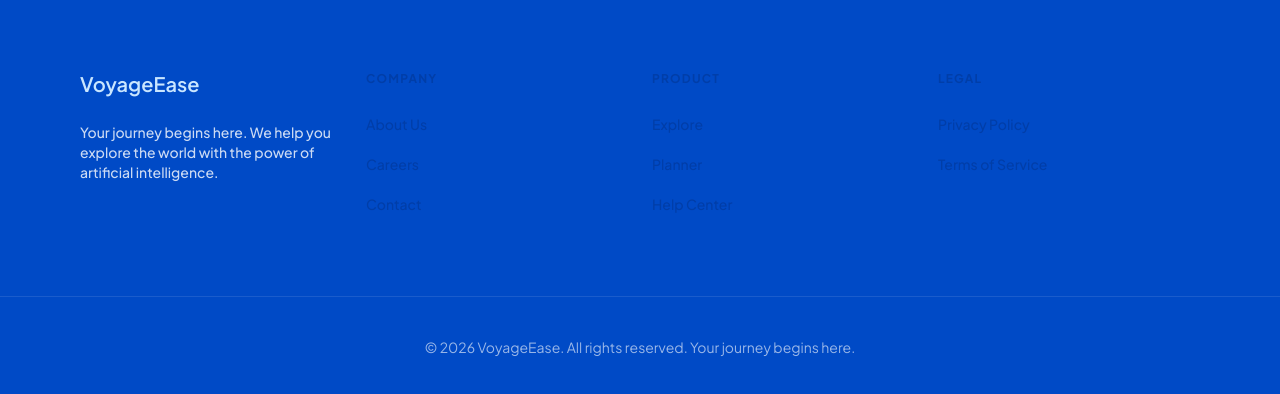
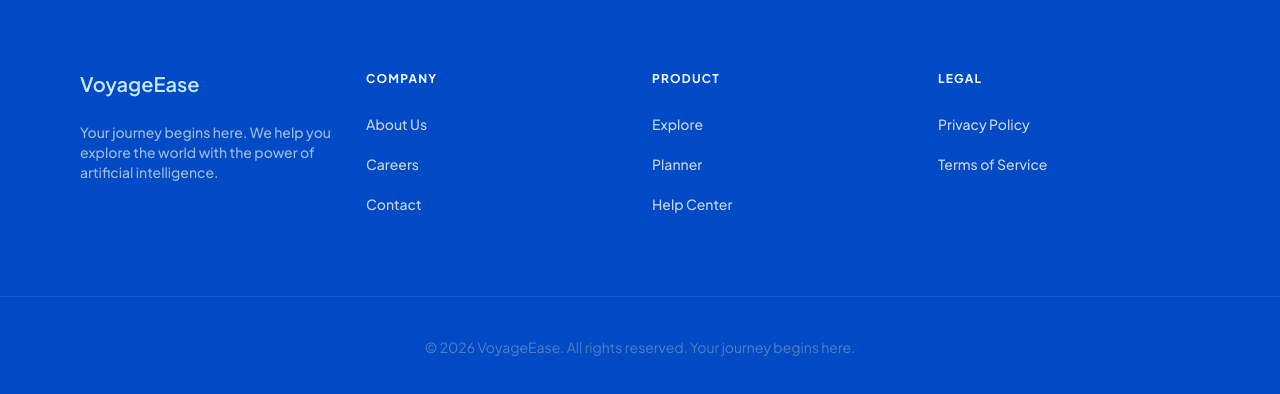
Before and after one commit to Akash7367/Trip_planer_Ai, a Next.js app in the folder frontend/: page / in a window 1280 px wide. Shown: the part 3505-3899 px from the top of the page. Built offline with nearby package versions, Linux system fonts and the light colour scheme; no server answers.

Commit message:
Fix footer link colors legibility and enable daily rotating CTA image

```diff
--- a/frontend/src/app/page.tsx
+++ b/frontend/src/app/page.tsx
@@ -5,16 +5,20 @@ import { useRouter } from 'next/navigation';
 import Link from 'next/link';
 import ThemeToggle from '@/components/ThemeToggle';
 import LanguageSelector from '@/components/LanguageSelector';
-import { getDailyLandingImage } from '@/lib/unsplash';
+import { getDailyLandingImage, getTravelPhoto } from '@/lib/unsplash';
 
 export default function Home() {
   const router = useRouter();
   const [prompt, setPrompt] = useState('');
   const [heroImage, setHeroImage] = useState('https://lh3.googleusercontent.com/aida-public/AB6AXuCc-F-71UrXqdC7dRvz62G5o6YUOhXywCbsrRCbPAzfB3YlAymVsazWwux9vLNxGz0kjWZZ_as_DsdPYeyEJ9ZCu49z9I2BqoZucG5-MUlckoy0jFiFt2eKChoOsF0gRlmhCigQVilPHi-1pV0aqYJwoS-S67KOcY2HKDOpIYnkQ6tconJDU3LE3PtvZbO-CfrjAIB-rTHTOGk_j_D1edsV-db-xuxOqMF3VwFX052ZwGt0CBU52q4co7dH0WSKb4bs5bweK_IZac0');
+  const [ctaImage, setCtaImage] = useState('https://lh3.googleusercontent.com/aida-public/AB6AXuAJF-4HffU7La3O9eeXHGBEwoL4C2Pbx2QWvL-Ku8WX81mxMUSJwLQo7ceaKSFkp8bz4_81LIGXGTnd5DnNbpfwRv00iQV79nKLivqCa-6CMgL9ZcjJwXAvZ7xKzCocztL6WSOcYJnZTpDBBhpxbqYwW5Lp9hP5mdoHeMil97t2aurJ12ZDJKM2QDTtmZkty14NamJMjF6cPUBOA39_GH-RMmarHBJ2a7y1SPRsrEEsNfdWqNvP4lNjonF8ANyjFwJWLMCP7G5u590');
 
   useEffect(() => {
     getDailyLandingImage().then(url => {
       if (url) setHeroImage(url);
+    });
+    getTravelPhoto('epic tropical beach sunset').then(url => {
+      if (url) setCtaImage(url);
     });
   }, []);
 
@@ -223,7 +227,7 @@ export default function Home() {
         {/* CTA Section */}
         <section className="py-32 relative overflow-hidden">
           <div className="absolute inset-0 z-0">
-            <div className="w-full h-full bg-cover bg-center" style={{ backgroundImage: "url('https://lh3.googleusercontent.com/aida-public/AB6AXuAJF-4HffU7La3O9eeXHGBEwoL4C2Pbx2QWvL-Ku8WX81mxMUSJwLQo7ceaKSFkp8bz4_81LIGXGTnd5DnNbpfwRv00iQV79nKLivqCa-6CMgL9ZcjJwXAvZ7xKzCocztL6WSOcYJnZTpDBBhpxbqYwW5Lp9hP5mdoHeMil97t2aurJ12ZDJKM2QDTtmZkty14NamJMjF6cPUBOA39_GH-RMmarHBJ2a7y1SPRsrEEsNfdWqNvP4lNjonF8ANyjFwJWLMCP7G5u590')" }}></div>
+            <div className="w-full h-full bg-cover bg-center" style={{ backgroundImage: `url('${ctaImage}')` }}></div>
             <div className="absolute inset-0 bg-primary/60"></div>
           </div>
           <div className="relative z-10 max-w-container-max mx-auto px-margin-desktop text-center">
@@ -243,34 +247,34 @@ export default function Home() {
         <div className="grid grid-cols-1 md:grid-cols-4 gap-gutter px-margin-desktop max-w-container-max mx-auto">
           <div className="md:col-span-1">
             <span className="font-headline-sm text-headline-sm text-secondary-fixed dark:text-secondary block mb-6">VoyageEase</span>
-            <p className="text-body-sm opacity-80 mb-6 font-medium">Your journey begins here. We help you explore the world with the power of artificial intelligence.</p>
+            <p className="text-body-sm opacity-80 mb-6 font-medium text-slate-300 dark:text-on-surface-variant">Your journey begins here. We help you explore the world with the power of artificial intelligence.</p>
           </div>
           <div>
-            <h5 className="font-bold mb-6 text-on-primary-fixed-variant dark:text-on-surface-variant uppercase text-[12px] tracking-widest">Company</h5>
+            <h5 className="font-bold mb-6 text-white dark:text-on-surface uppercase text-[12px] tracking-widest">Company</h5>
             <ul className="space-y-4 list-none p-0 m-0">
-              <li><Link className="text-on-primary-fixed-variant dark:text-on-surface-variant hover:text-white transition-colors hover:underline decoration-secondary-fixed font-medium text-body-sm" href="#">About Us</Link></li>
-              <li><Link className="text-on-primary-fixed-variant dark:text-on-surface-variant hover:text-white transition-colors hover:underline decoration-secondary-fixed font-medium text-body-sm" href="#">Careers</Link></li>
-              <li><Link className="text-on-primary-fixed-variant dark:text-on-surface-variant hover:text-white transition-colors hover:underline decoration-secondary-fixed font-medium text-body-sm" href="#">Contact</Link></li>
+              <li><Link className="text-slate-300 dark:text-on-surface-variant hover:text-white transition-colors hover:underline decoration-secondary-fixed font-medium text-body-sm" href="#">About Us</Link></li>
+              <li><Link className="text-slate-300 dark:text-on-surface-variant hover:text-white transition-colors hover:underline decoration-secondary-fixed font-medium text-body-sm" href="#">Careers</Link></li>
+              <li><Link className="text-slate-300 dark:text-on-surface-variant hover:text-white transition-colors hover:underline decoration-secondary-fixed font-medium text-body-sm" href="#">Contact</Link></li>
             </ul>
           </div>
           <div>
-            <h5 className="font-bold mb-6 text-on-primary-fixed-variant dark:text-on-surface-variant uppercase text-[12px] tracking-widest">Product</h5>
+            <h5 className="font-bold mb-6 text-white dark:text-on-surface uppercase text-[12px] tracking-widest">Product</h5>
             <ul className="space-y-4 list-none p-0 m-0">
-              <li><Link className="text-on-primary-fixed-variant dark:text-on-surface-variant hover:text-white transition-colors hover:underline decoration-secondary-fixed font-medium text-body-sm" href="#">Explore</Link></li>
-              <li><Link className="text-on-primary-fixed-variant dark:text-on-surface-variant hover:text-white transition-colors hover:underline decoration-secondary-fixed font-medium text-body-sm" href="/plan">Planner</Link></li>
-              <li><Link className="text-on-primary-fixed-variant dark:text-on-surface-variant hover:text-white transition-colors hover:underline decoration-secondary-fixed font-medium text-body-sm" href="#">Help Center</Link></li>
+              <li><Link className="text-slate-300 dark:text-on-surface-variant hover:text-white transition-colors hover:underline decoration-secondary-fixed font-medium text-body-sm" href="#">Explore</Link></li>
+              <li><Link className="text-slate-300 dark:text-on-surface-variant hover:text-white transition-colors hover:underline decoration-secondary-fixed font-medium text-body-sm" href="/plan">Planner</Link></li>
+              <li><Link className="text-slate-300 dark:text-on-surface-variant hover:text-white transition-colors hover:underline decoration-secondary-fixed font-medium text-body-sm" href="#">Help Center</Link></li>
             </ul>
           </div>
           <div>
-            <h5 className="font-bold mb-6 text-on-primary-fixed-variant dark:text-on-surface-variant uppercase text-[12px] tracking-widest">Legal</h5>
+            <h5 className="font-bold mb-6 text-white dark:text-on-surface uppercase text-[12px] tracking-widest">Legal</h5>
             <ul className="space-y-4 list-none p-0 m-0">
-              <li><Link className="text-on-primary-fixed-variant dark:text-on-surface-variant hover:text-white transition-colors hover:underline decoration-secondary-fixed font-medium text-body-sm" href="#">Privacy Policy</Link></li>
-              <li><Link className="text-on-primary-fixed-variant dark:text-on-surface-variant hover:text-white transition-colors hover:underline decoration-secondary-fixed font-medium text-body-sm" href="#">Terms of Service</Link></li>
+              <li><Link className="text-slate-300 dark:text-on-surface-variant hover:text-white transition-colors hover:underline decoration-secondary-fixed font-medium text-body-sm" href="#">Privacy Policy</Link></li>
+              <li><Link className="text-slate-300 dark:text-on-surface-variant hover:text-white transition-colors hover:underline decoration-secondary-fixed font-medium text-body-sm" href="#">Terms of Service</Link></li>
             </ul>
           </div>
         </div>
         <div className="mt-20 border-t border-on-primary/10 pt-10 text-center">
-          <p className="font-body-sm text-body-sm opacity-60">© 2026 VoyageEase. All rights reserved. Your journey begins here.</p>
+          <p className="font-body-sm text-body-sm opacity-60 text-slate-400 dark:text-on-surface-variant">© 2026 VoyageEase. All rights reserved. Your journey begins here.</p>
         </div>
       </footer>
     </div>
```
